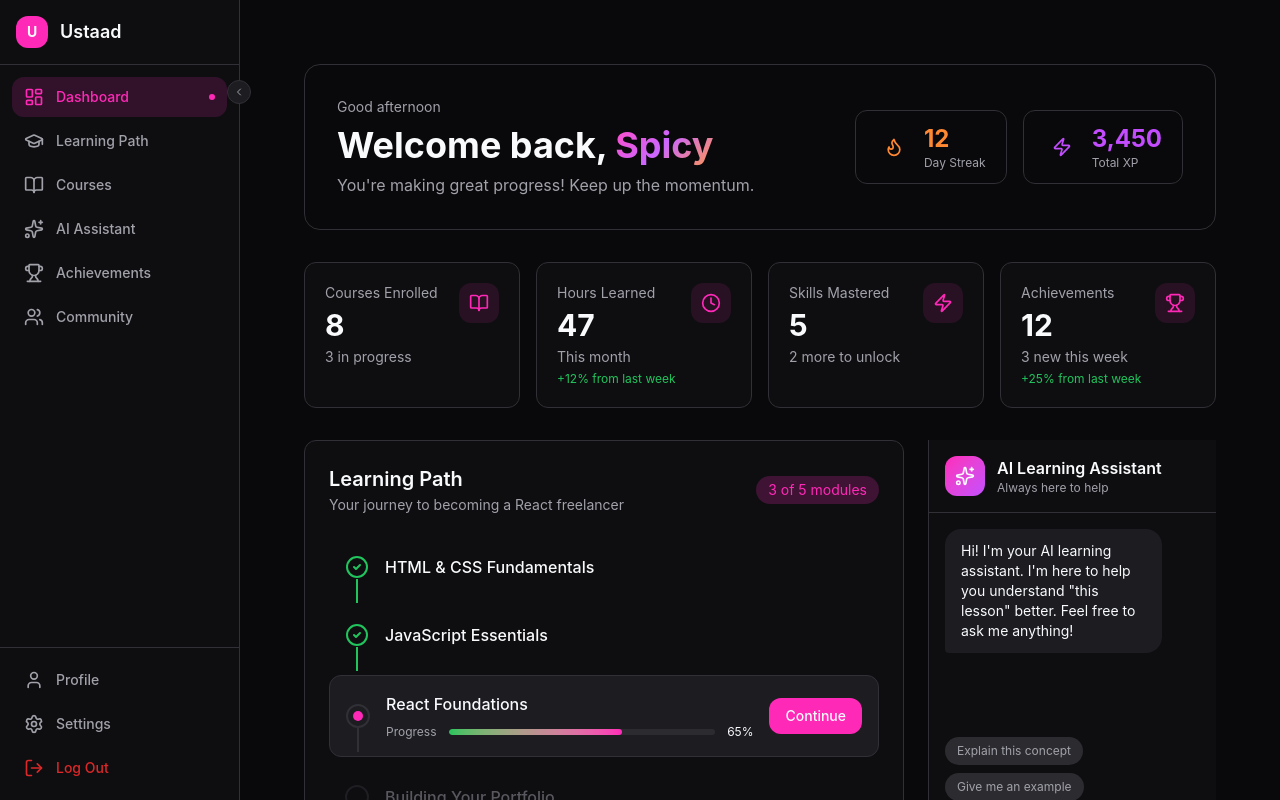
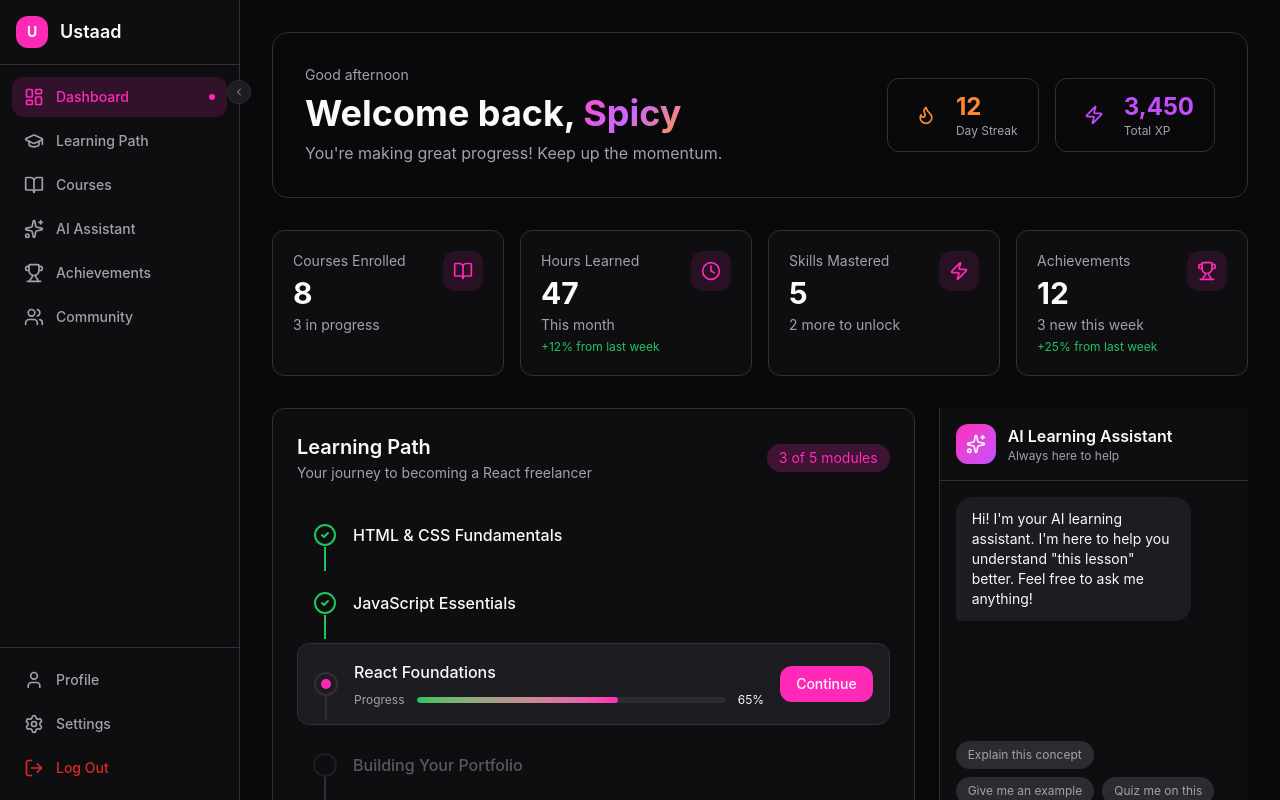
Before and after one commit to UstaadProject/core-frontend, a React (Vite) app: page /dashboard in a window 1280 px wide. Shown: the top 800 px of the page. Built offline with nearby package versions, Linux system fonts and the light colour scheme.

Commit message:
feat: scroll fixes

```diff
--- a/src/components/layout/DashboardLayout.tsx
+++ b/src/components/layout/DashboardLayout.tsx
@@ -10,7 +10,7 @@ export function DashboardLayout({ children }: DashboardLayoutProps) {
     <div className='flex min-h-screen w-full bg-background'>
       <Sidebar />
       <main className='flex-1 overflow-auto'>
-        <div className='p-6 md:p-8 max-w-7xl mx-auto'>{children}</div>
+        <div >{children}</div>
       </main>
     </div>
   );
--- a/src/pages/dashboard/Dashboard.tsx
+++ b/src/pages/dashboard/Dashboard.tsx
@@ -7,7 +7,6 @@ import {
   Zap,
   CheckCircle2,
   ArrowRight,
-  Sparkles,
 } from 'lucide-react';
 import { WelcomeHero } from '@/components/dashboard/WelcomeHero';
 import { AIAssistant } from '@/components/learning/AIAssistant';
@@ -50,7 +49,7 @@ export default function Index() {
 
   return (
     <DashboardLayout>
-      <div className='p-8 max-w-7xl mx-auto'>
+      <div className='p-8 max-w-7xl h-screen mx-auto flex flex-col'>
         {/* Header */}
         <div className='mb-8 animate-fade-in'>
           <WelcomeHero userName={userName} streak={12} xp={3450} />
@@ -193,7 +192,7 @@ export default function Index() {
           </div>
 
           {/* AI Assistant Card */}
-          <AIAssistant/>
+          <AIAssistant />
         </div>
       </div>
     </DashboardLayout>
--- a/src/pages/learning/LearningPath.tsx
+++ b/src/pages/learning/LearningPath.tsx
@@ -362,7 +362,7 @@ export default function LearningPath() {
 
   return (
     <LearningLayout>
-      <div className='p-8 max-w-4xl mx-auto'>
+      <div className='p-8 max-w-4xl mx-auto h-screen'>
         {/* Header */}
         <div className='mb-8 animate-fade-in'>
           <h1 className='text-3xl font-bold text-[hsl(var(--foreground))]'>
```
